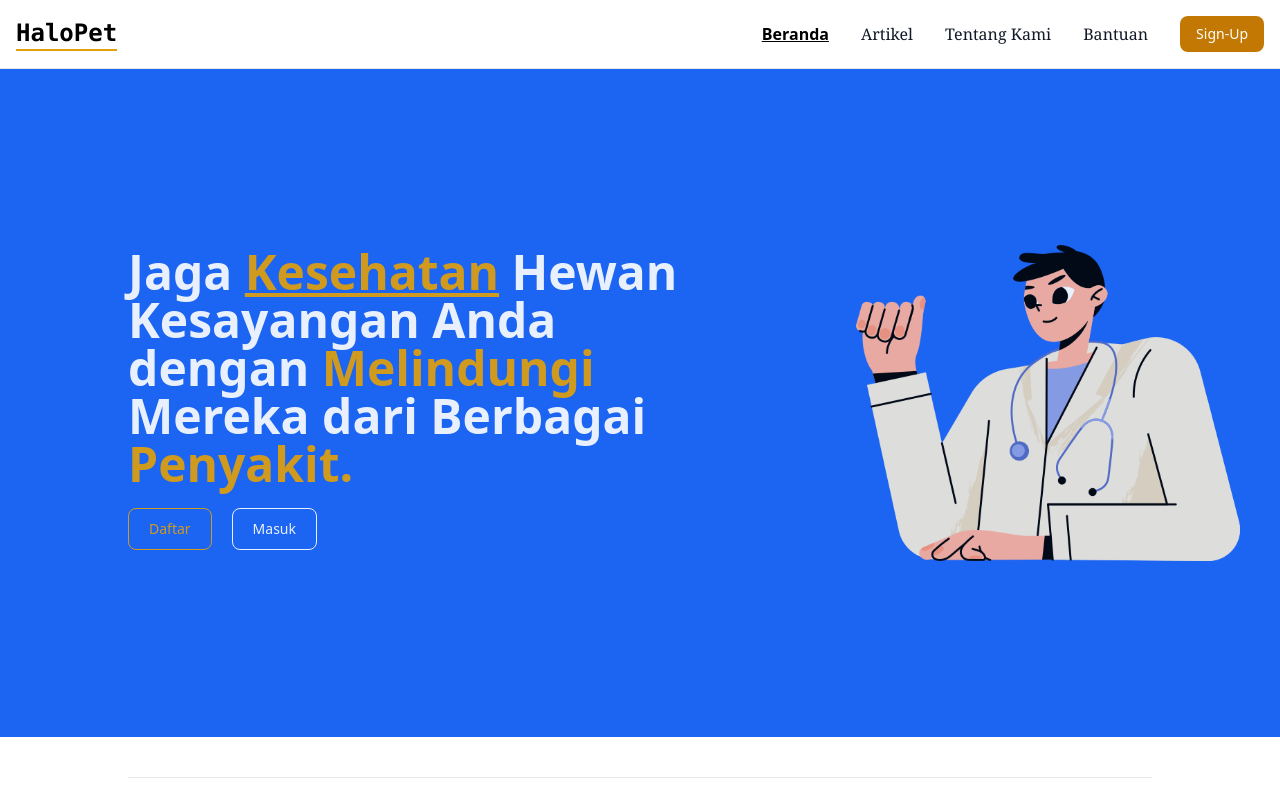
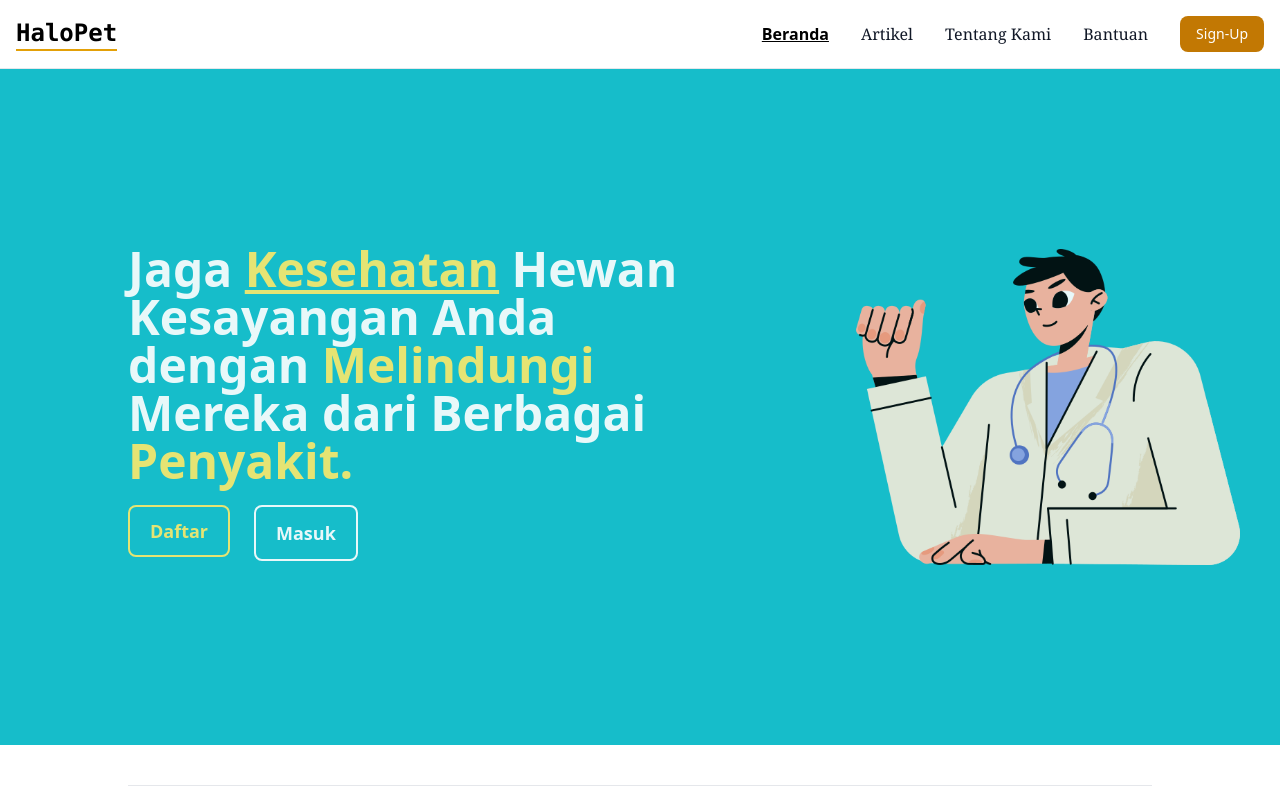
Before and after one commit to baehaky/heloPet, a React (Vite) app: page / in a window 1280 px wide. Shown: the top 800 px of the page. Built offline with nearby package versions, Linux system fonts and the light colour scheme.

Commit message:
modified:   src/layout/Index.jsx

```diff
--- a/src/layout/Index.jsx
+++ b/src/layout/Index.jsx
@@ -44,7 +44,7 @@ function Index() {
   }
   return (
     <>
-      <section className="py-10 xl:py-44 bg-blue-600">
+      <section className="py-10 xl:py-44 bg-teal-400">
         <div className="flex justify-center items-center flex-col md:flex-row gap-y-10">
           <motion.div
             initial={{ opacity: 0 }}
@@ -53,21 +53,21 @@ function Index() {
             className="mx-5 xl:mx-32"
           >
             <h1 className="xl:text-5xl lg:text-4xl font-bold text-white">
-              Jaga <span className="text-yellow-400 underline"> Kesehatan</span>{" "}
+              Jaga <span className="text-yellow-200 underline"> Kesehatan</span>{" "}
               Hewan Kesayangan Anda dengan{" "}
-              <span className="text-yellow-400"> Melindungi </span> Mereka dari
-              Berbagai <span className="text-yellow-400">Penyakit.</span>
+              <span className="text-yellow-200"> Melindungi </span> Mereka dari
+              Berbagai <span className="text-yellow-200">Penyakit.</span>
             </h1>
             <div className="flex flex-col md:flex-row mt-5 gap-x-3">
               <button
                 type="button"
-                className="text-yellow-400 hover:text-white border border-yellow-400 hover:bg-yellow-500 focus:ring-4 focus:outline-none focus:ring-yellow-300 font-medium rounded-lg text-sm px-5 py-2.5 text-center me-2 mb-2 "
+                className="text-yellow-200 hover:text-white border-2 border-yellow-200 hover:bg-yellow-300 focus:ring-8 text-lg focus:outline-none focus:ring-yellow-200 font-bold rounded-lg px-5 py-2.5 text-center me-3 mb-3"
               >
                 Daftar
               </button>
               <button
                 type="button"
-                className="text-white hover:text-blue-600 border border-white hover:bg-white/75 focus:ring-4 focus:outline-none focus:ring-blue-300 font-medium rounded-lg text-sm px-5 py-2.5 text-center me-2 mb-2 "
+                className="text-white hover:text-black border-2 border-white hover:bg-white/75 focus:ring-4 focus:outline-none focus:ring-blue-300 font-bold rounded-lg text-lg px-5 py-2.5 text-center me-2 mb-2 "
               >
                 Masuk
               </button>
```
